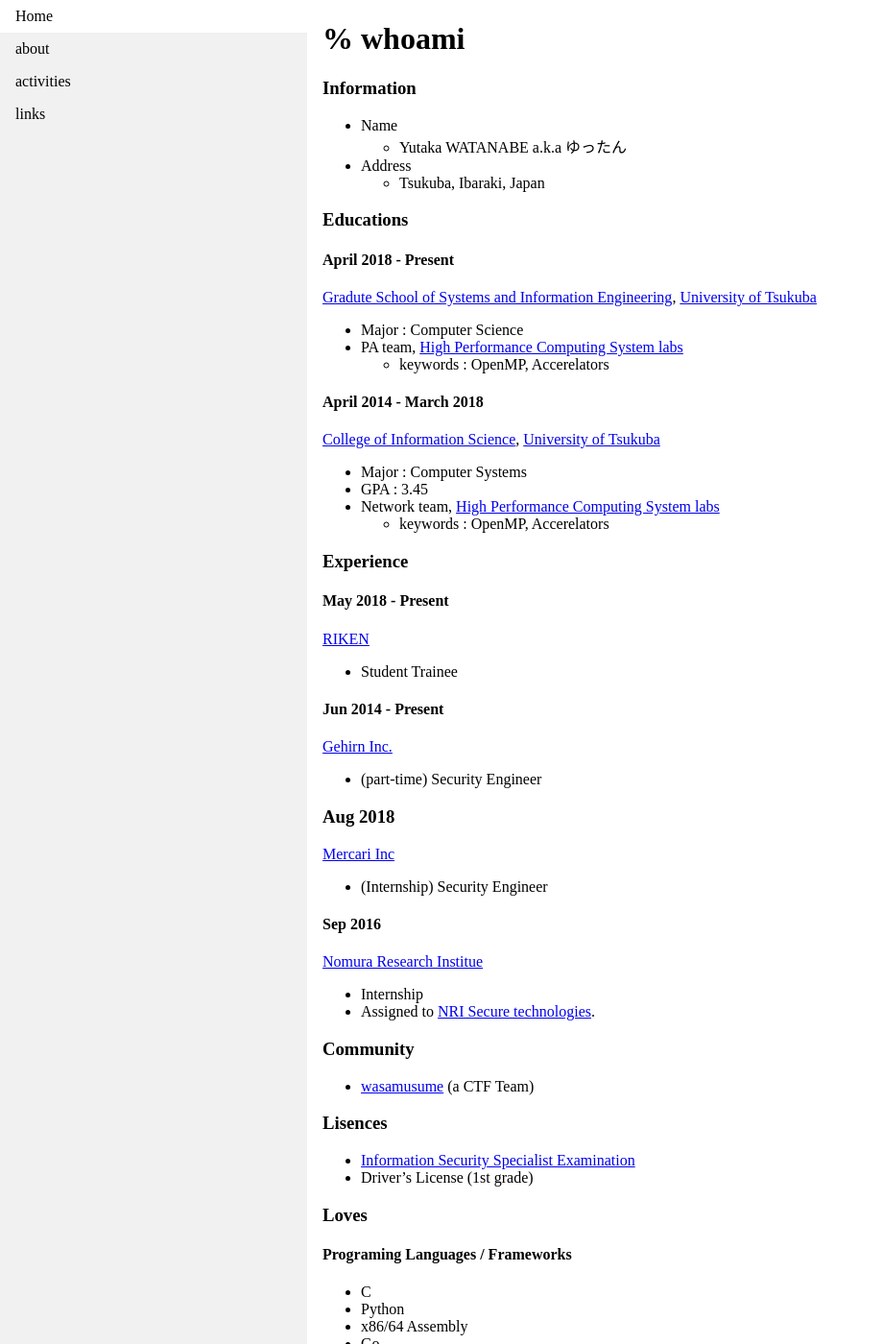
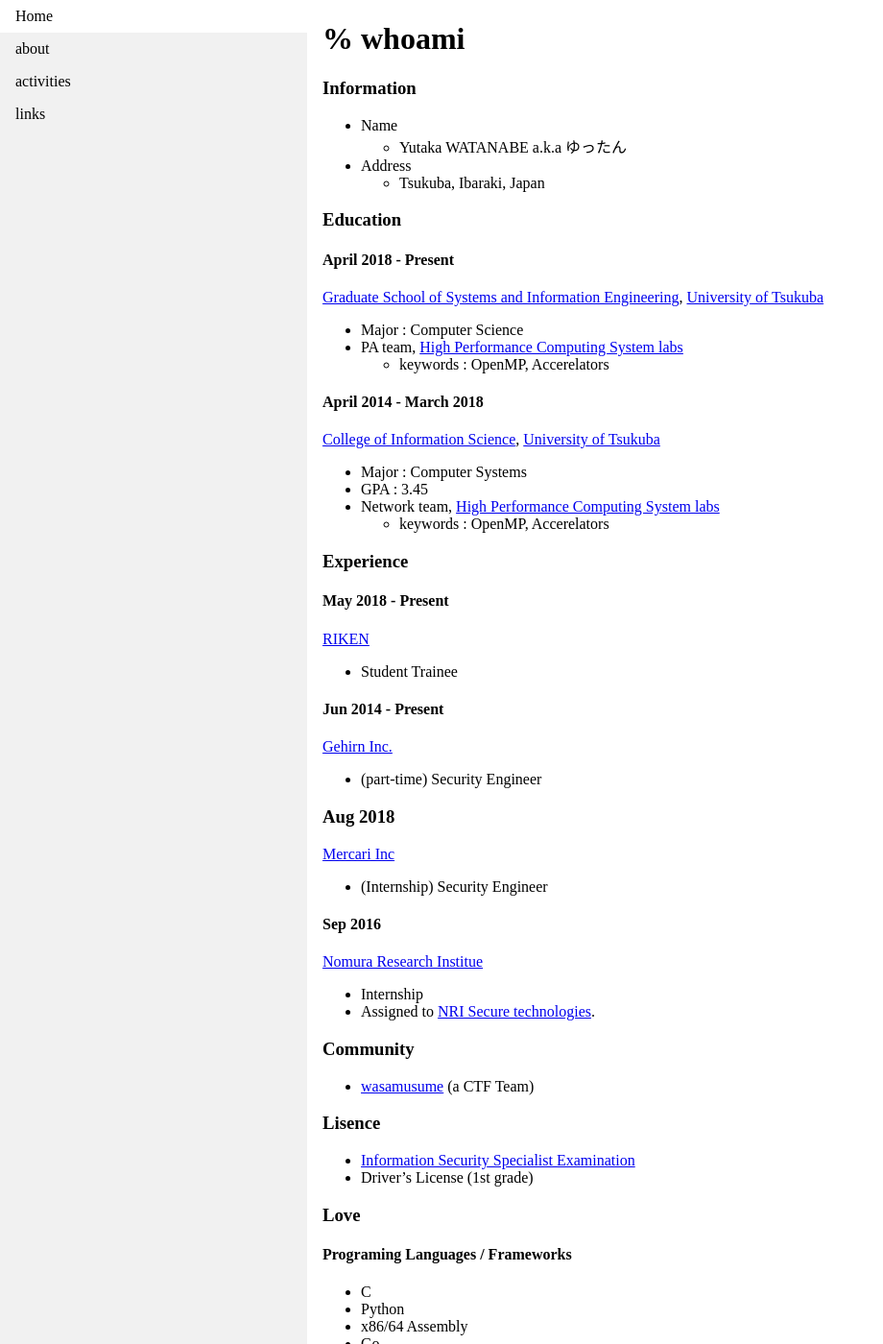
Before and after one commit to ytn86/ytn86.github.io, a Jekyll site: the page built from about.md, in a window 1280 px wide and 1400 px high. Shown: the whole window at 96% size, without its empty margins (0-920 px from the left). Built offline with Jekyll 4.4.1, drawn with Linux system fonts in a browser that asks for light colours.

Commit message:
fix typo

```diff
--- a/about.md
+++ b/about.md
@@ -11,9 +11,9 @@ title: about
 * Address
   * Tsukuba, Ibaraki, Japan
 
-### Educations
+### Education
 #### April 2018 - Present
-[Gradute School of Systems and Information Engineering](https://www.sie.tsukuba.ac.jp/english), [University of Tsukuba](https://www.tsukuba.ac.jp/english/)
+[Graduate School of Systems and Information Engineering](https://www.sie.tsukuba.ac.jp/english), [University of Tsukuba](https://www.tsukuba.ac.jp/english/)
 * Major : Computer Science
 * PA team, [High Performance Computing System labs](https://www.hpcs.cs.tsukuba.ac.jp/)
   * keywords : OpenMP, Accerelators
@@ -51,13 +51,13 @@ title: about
 * [wasamusume](https://wasamusu.me) (a CTF Team)
 
 
-### Lisences
+### Lisence
 
 * [Information Security Specialist Examination](https://www.jitec.ipa.go.jp/1_11seido/sc.html)
 * Driver's License (1st grade)
 
 
-### Loves
+### Love
 
 #### Programing Languages / Frameworks
 
```
